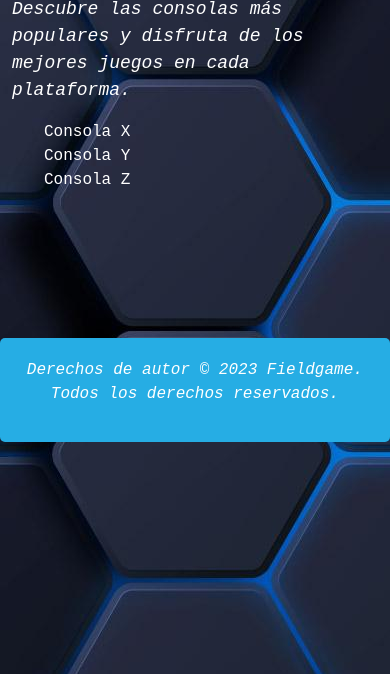
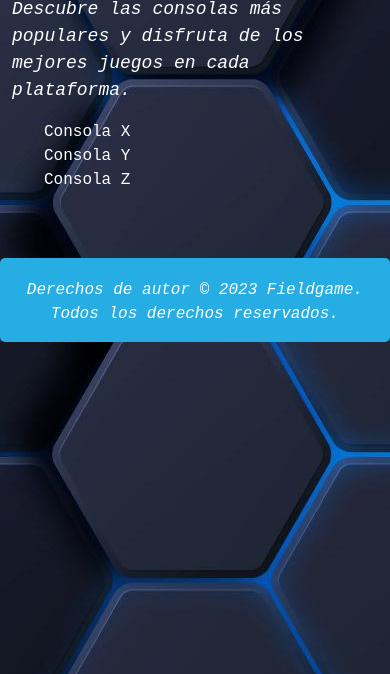
Before and after one commit to Matteee24/Coder_Matteo, a website: page pages/consolas.html in a window 390 px wide. Shown: the part 170-844 px from the top of the page. Drawn offline with nearby package versions, Linux system fonts and the light colour scheme.

Commit message:
footer contacto prueba

```diff
--- a/scss/styles.scss
+++ b/scss/styles.scss
@@ -276,7 +276,8 @@ body {
   }
 
   @media (max-width: 768px) {
-    margin-top: 5rem;
+    margin-top: 0;
+    padding-bottom: 0;
     overflow-x: hidden;
   }
 }
```
Also changed, not shown: css/styles.css, 1 other file.
